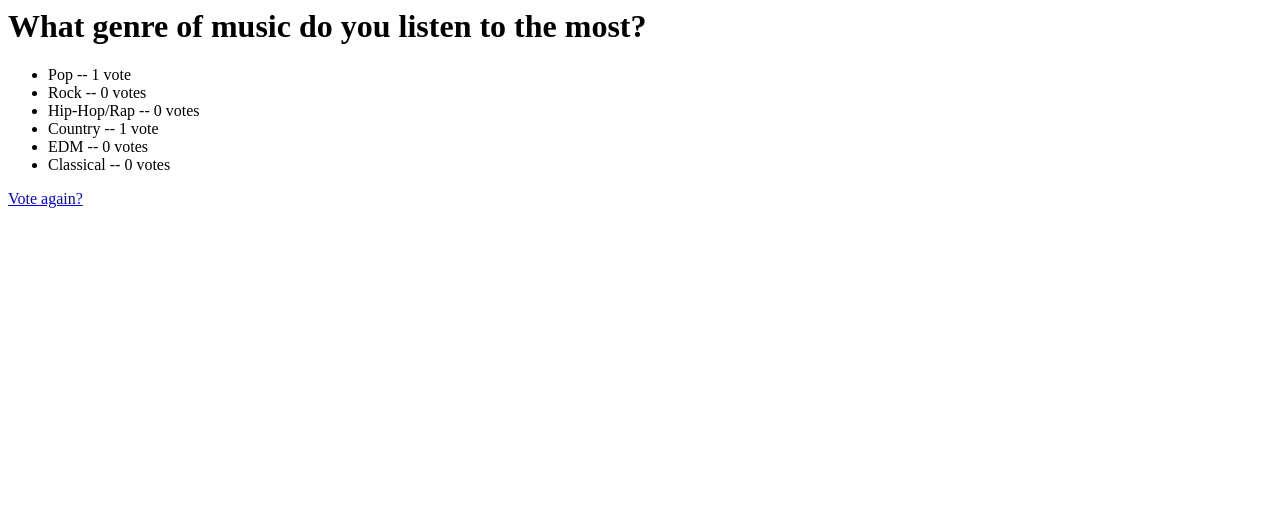
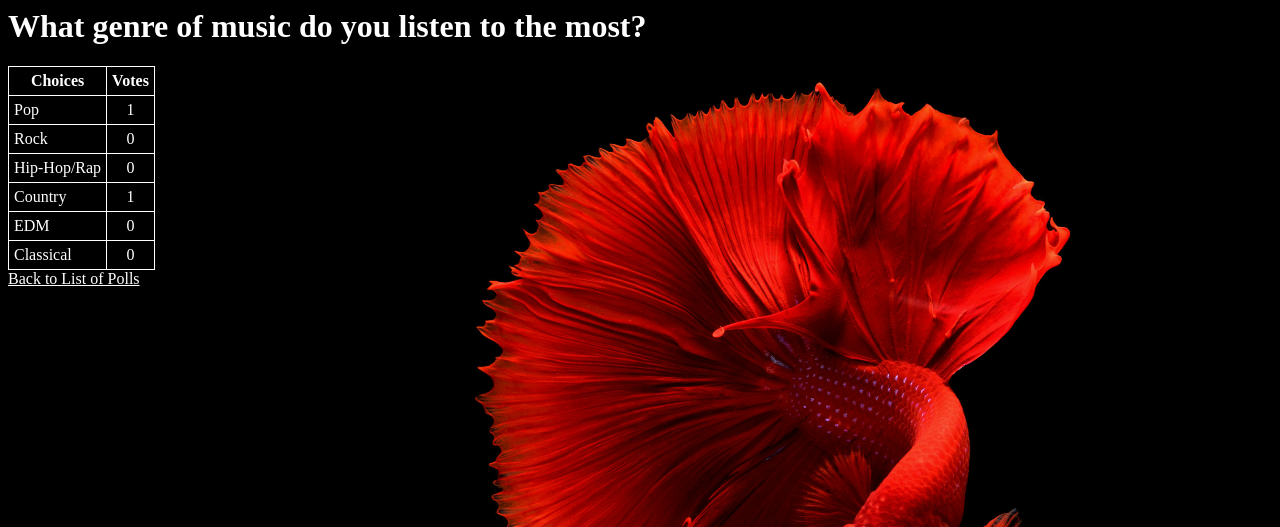
Before and after one commit to PHIMNADA024/ku-polls, a Django app: page /polls/2/results/ in a window 1280 px wide. Shown: the top 527 px of the page. Run offline with Django 5.2, Linux system fonts and the light colour scheme; data comes from the database, SQL or seed files in the repository.

Commit message:
Improve navigation and user Interface

```diff
--- a/mysite/urls.py
+++ b/mysite/urls.py
@@ -1,7 +1,9 @@
 from django.contrib import admin
+from django.views.generic.base import RedirectView
 from django.urls import include, path
 
 urlpatterns = [
+    path('', RedirectView.as_view(url='polls/')),
     path('polls/', include('polls.urls')),
     path('admin/', admin.site.urls),
 ]
--- a/polls/static/polls/style.css
+++ b/polls/static/polls/style.css
@@ -1,7 +1,26 @@
-li a {
+h1, a {
     color: white;
 }
 body {
     background: white url("images/background.png") no-repeat;
     background-size: cover;
 }
+.alert {
+    background-color: red;
+    color: white;
+    text-align: center;
+    padding: 3px;
+}
+.vote_count{
+    text-align: center;
+}
+.choice_text{
+    color: white;
+}
+table, th, td {
+    border: 1px solid;
+    border-color: white;
+    border-collapse: collapse;
+    color: white;
+    padding: 5px;
+}
--- a/polls/templates/polls/results.html
+++ b/polls/templates/polls/results.html
@@ -1,9 +1,29 @@
+<!--<h1>{{ question.question_text }}</h1>-->
+
+<!--<ul>-->
+<!--{% for choice in question.choice_set.all %}-->
+<!--    <li>{{ choice.choice_text }} &#45;&#45; {{ choice.votes }} vote{{ choice.votes|pluralize }}</li>-->
+<!--{% endfor %}-->
+<!--</ul>-->
+
+<!--&lt;!&ndash;<a href="{% url 'polls:detail' question.id %}">Vote again?</a>&ndash;&gt;-->
+<!--<a href="{% url 'polls:index' %}">Back to List of Polls</a>-->
+
+{% load static %}
+<link rel="stylesheet" href="{% static 'polls/style.css' %}">
+
 <h1>{{ question.question_text }}</h1>
+<table>
+    <tr>
+        <th>Choices</th>
+        <th>Votes</th>
+    </tr>
+    {% for choice in question.choice_set.all %}
+        <tr>
+            <td>{{ choice.choice_text }}</td>
+            <td class="vote_count">{{ choice.votes }}</td>
+        </tr>
+    {% endfor %}
+</table>
 
-<ul>
-{% for choice in question.choice_set.all %}
-    <li>{{ choice.choice_text }} -- {{ choice.votes }} vote{{ choice.votes|pluralize }}</li>
-{% endfor %}
-</ul>
-
-<a href="{% url 'polls:detail' question.id %}">Vote again?</a>
+<a href="{% url 'polls:index' %}">Back to List of Polls</a>
--- a/polls/views.py
+++ b/polls/views.py
@@ -1,3 +1,4 @@
+from django.contrib import messages
 from django.http import HttpResponseRedirect
 from django.shortcuts import get_object_or_404, render
 from django.urls import reverse
@@ -27,6 +28,13 @@ class DetailView(generic.DetailView):
         """
         published_question_list = [q.pk for q in Question.objects.all() if q.is_published()]
         return Question.objects.filter(pk__in=published_question_list)
+
+    def get(self, request, *args, **kwargs):
+        question = self.get_object()
+        if not question.can_vote():
+            messages.error(request, "Voting is not allowed for this question.")
+            return HttpResponseRedirect(reverse('polls:index'))
+        return super().get(request, *args, **kwargs)
 
 
 class ResultsView(generic.DetailView):
```
Also changed, not shown: polls/templates/polls/detail.html (+30 -3 lines), polls/templates/polls/index.html (+28 -1 lines).
